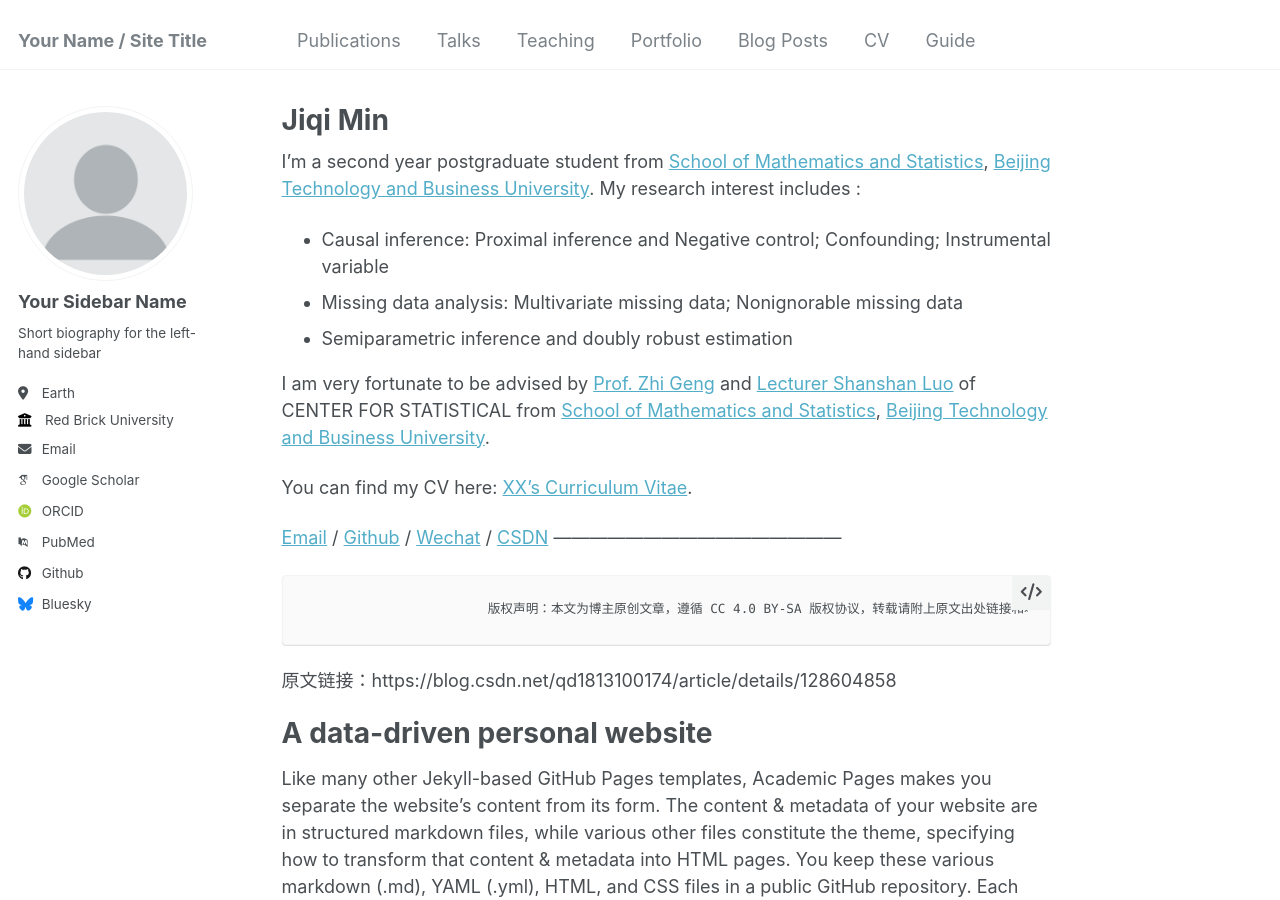
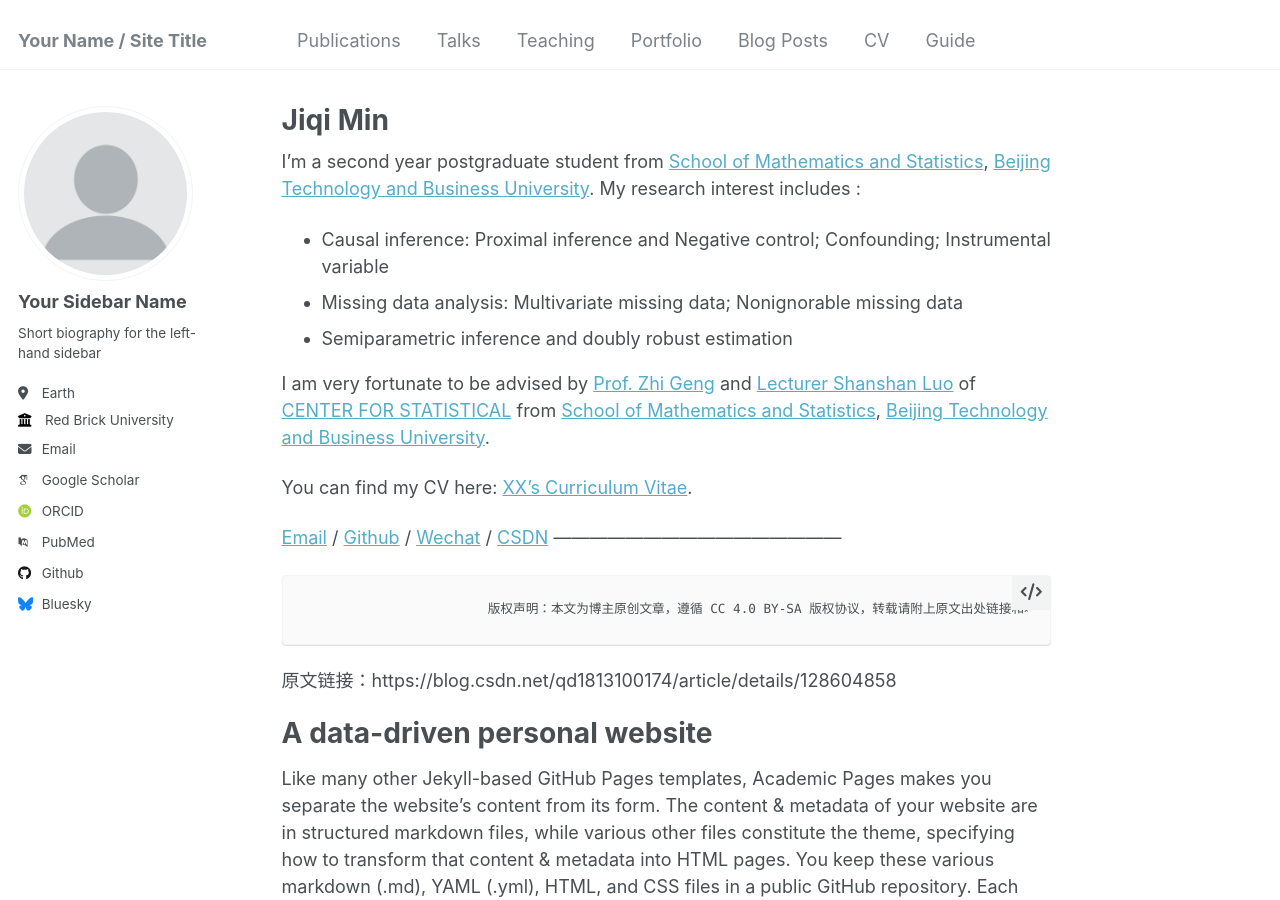
Before and after one commit to Fhoneysuckle/Fhoneysuckle.github.io, a Jekyll site: the page built from _pages/about.md, in a window 1280 px wide and 900 px high. Built offline with Jekyll 4.4.1, drawn with Linux system fonts in a browser that asks for light colours; some web fonts are replaced; part of the change alters nothing that is shown.

```diff
--- a/_pages/about.md
+++ b/_pages/about.md
@@ -13,7 +13,7 @@ I'm a second year postgraduate student from [School of Mathematics and Statistic
 - Missing data analysis: Multivariate missing data; Nonignorable missing data
 - Semiparametric inference and doubly robust estimation
 
-I am very fortunate to be advised by [Prof. Zhi Geng](https://stxy.btbu.edu.cn/szdw/yytjxsz/jsyytjx/008558e34652429397cacfe1061299cc.htm) and [Lecturer Shanshan Luo](https://shanshanluo.cn/)  of CENTER FOR STATISTICAL from [School of Mathematics and Statistics](https://stat-center.btbu.edu.cn/index.htm), [Beijing Technology and Business University](https://www.btbu.edu.cn/).
+I am very fortunate to be advised by [Prof. Zhi Geng](https://stxy.btbu.edu.cn/szdw/yytjxsz/jsyytjx/008558e34652429397cacfe1061299cc.htm) and [Lecturer Shanshan Luo](https://shanshanluo.cn/)  of [CENTER FOR STATISTICAL](https://stat-center.btbu.edu.cn/) from [School of Mathematics and Statistics](https://stat-center.btbu.edu.cn/index.htm), [Beijing Technology and Business University](https://www.btbu.edu.cn/).
 
 You can find my CV here: [XX's Curriculum Vitae](../assets/Curriculum_Vitae.pdf).
 
```
